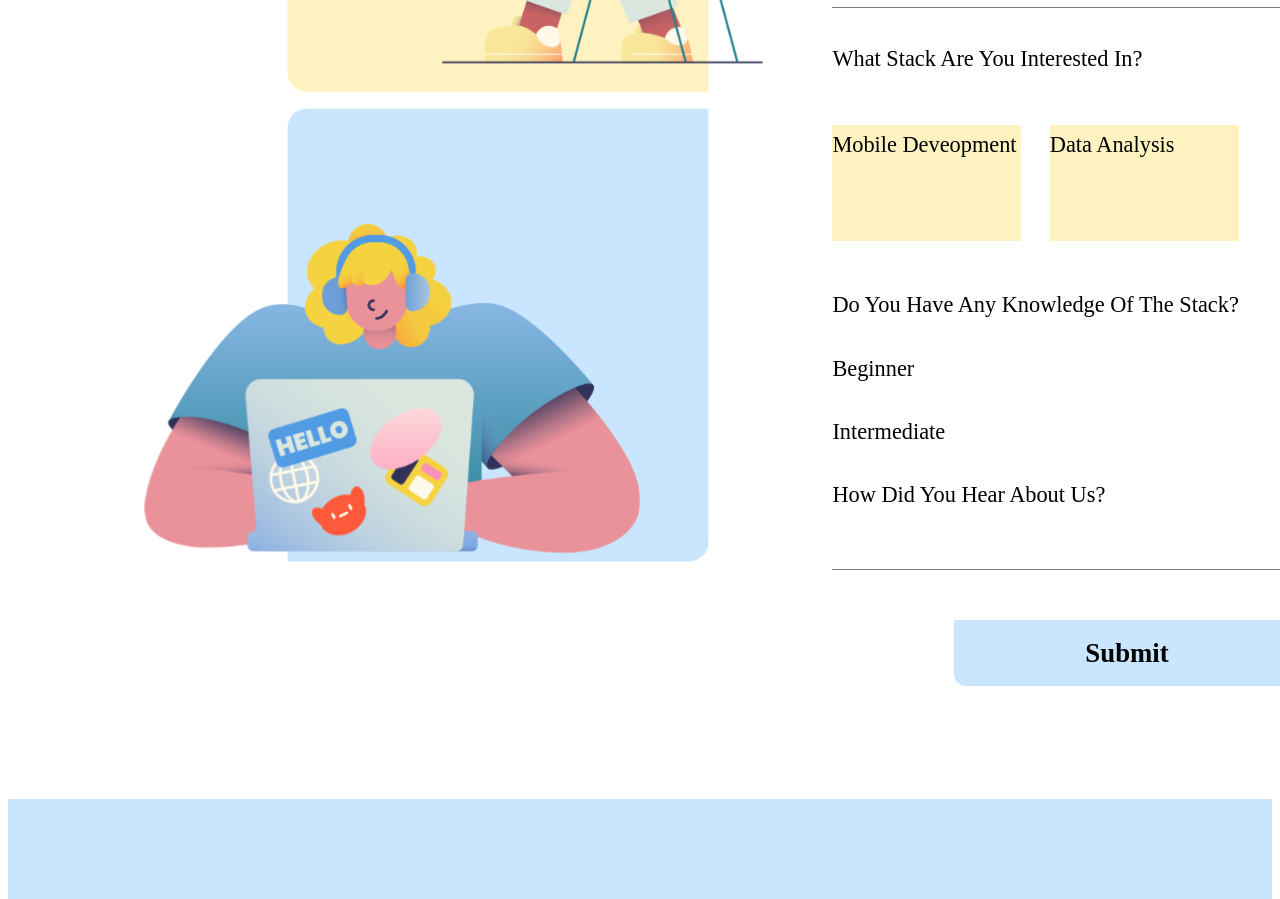
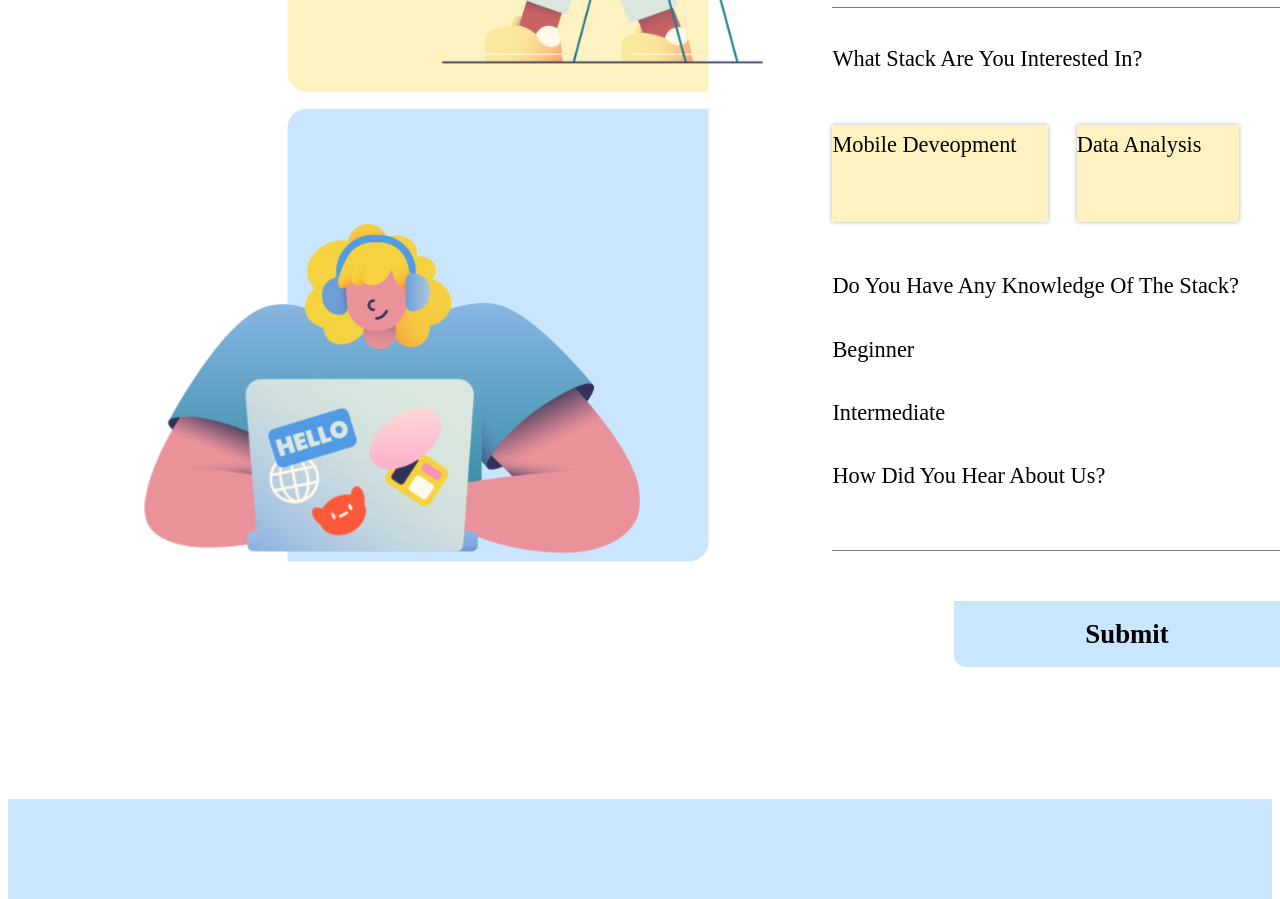
Before and after one commit to olamiji-8/Think-Tech, a React (Create React App) app: page / in a window 1280 px wide. Shown: the part 6880-7779 px from the top of the page. Built offline with nearby package versions, Linux system fonts and the light colour scheme; a web font is replaced by a local one.

Commit message:
Register

```diff
--- a/src/Component/Testimony/Testimony.css
+++ b/src/Component/Testimony/Testimony.css
@@ -125,15 +125,19 @@
 }
 .Register_stack{
     display: flex;
-    height: 17%;
+    height: 15%;
 }
 .Register_mobile{
     background-color: #FFF2C1;
-    width: 80%;
+    width: 120%;
+    box-shadow: 0px 0px 4.4666px rgba(0, 0, 0, 0.3);
+    cursor: pointer;
 
 }
 .Register_data{
     background-color: #FFF2C1;
     margin-left: 7%;
-    width: 80%;
+    width: 90%;
+    box-shadow: 0px 0px 4.4666px rgba(0, 0, 0, 0.3);
+    cursor: pointer;
 }
```
